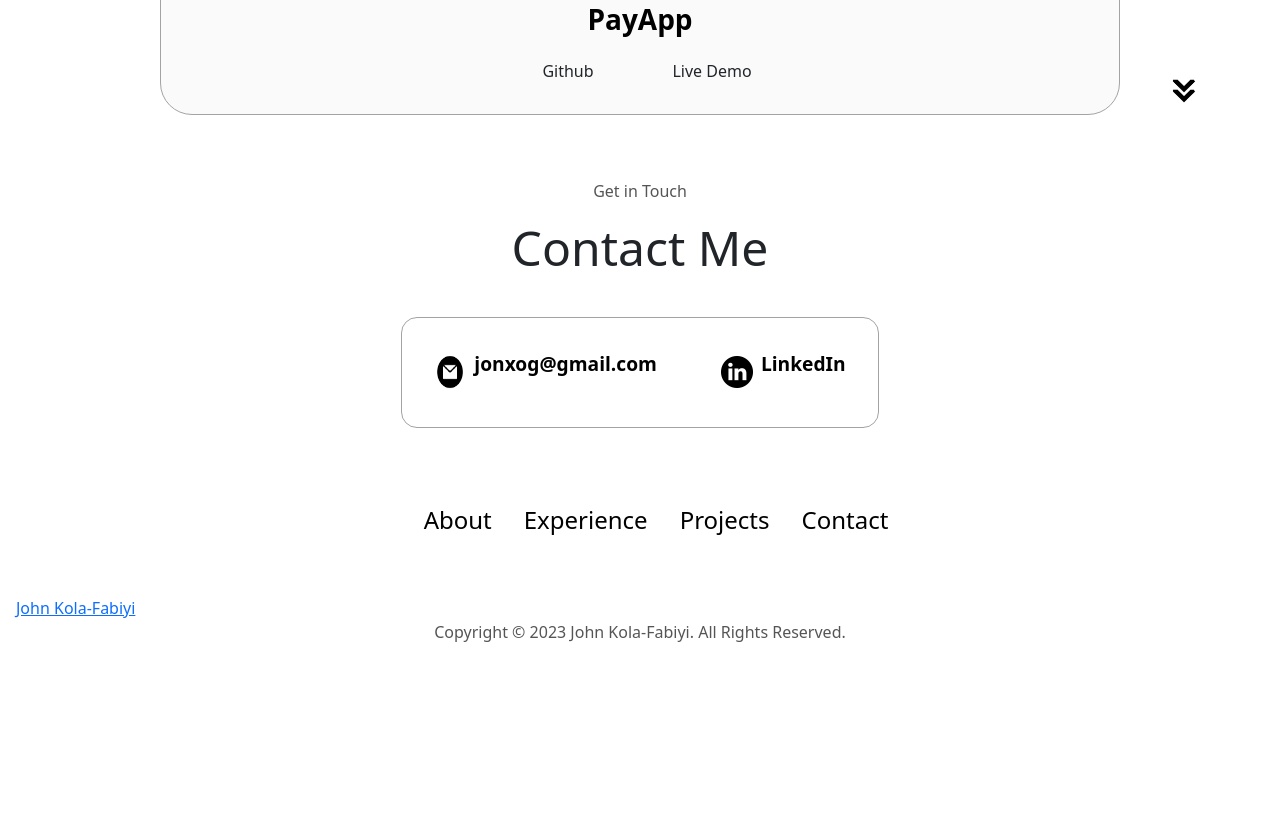
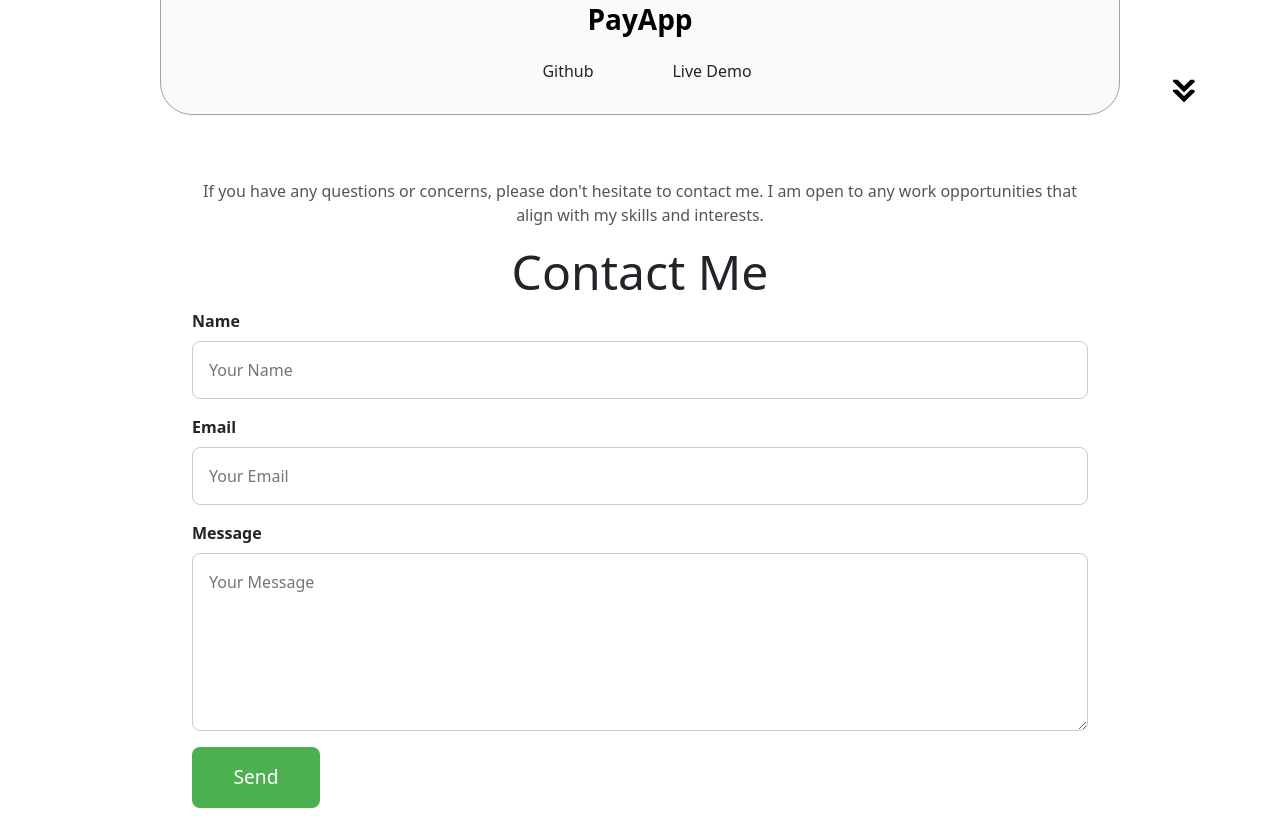
Before and after one commit to jon4444/portfolio, a plain HTML site: page index.html in a window 1280 px wide. Shown: the part 3884-4700 px from the top of the page. Before the commit the page ends 4552 px from the top, so only its background shows below. Drawn offline with nearby package versions, Linux system fonts and the light colour scheme.

Commit message:
few changes 2

```diff
--- a/index.html
+++ b/index.html
@@ -427,26 +427,38 @@
       />
     </section>
     <section id="contact">
-      <p class="section__text__p1">Get in Touch</p>
+      <p class="section__text__p1">
+        If you have any questions or concerns, please don't hesitate to contact me. I am open to any work opportunities that align with my skills and interests.
+      </p>
       <h1 class="title">Contact Me</h1>
-      <div class="contact-info-upper-container">
-        <div class="contact-info-container">
-          <img
-            src="./assets/email.png"
-            alt="Email icon"
-            class="icon contact-icon email-icon"
-          />
-          <p><a href="mailto:examplemail@gmail.com">jonxog@gmail.com</a></p>
+
+      <!-- Contact Form -->
+      <form action="mailto:jonxog@gmail.com" method="post" enctype="text/plain">
+        <div class="contact-form-container">
+          <!-- Name Field -->
+          <div class="form-field">
+            <label for="name">Name</label>
+            <input type="text" id="name" name="name" placeholder="Your Name" required />
+          </div>
+
+          <!-- Email Field -->
+          <div class="form-field">
+            <label for="email">Email</label>
+            <input type="email" id="email" name="email" placeholder="Your Email" required />
+          </div>
+
+          <!-- Message Field -->
+          <div class="form-field">
+            <label for="message">Message</label>
+            <textarea id="message" name="message" rows="6" placeholder="Your Message" required></textarea>
+          </div>
+
+          <!-- Send Button -->
+          <div class="form-field">
+            <button type="submit" class="btn">Send</button>
+          </div>
         </div>
-        <div class="contact-info-container">
-          <img
-            src="./assets/linkedin.png"
-            alt="LinkedIn icon"
-            class="icon contact-icon"
-          />
-          <p><a href="www.linkedin.com/in/john-kola-fabiyi">LinkedIn</a></p>
-        </div>
-      </div>
+      </form>
     </section>
     <footer>
       <nav>
--- a/style.css
+++ b/style.css
@@ -401,23 +401,19 @@ article .icon {
   display: flex;
   justify-content: center;
   flex-direction: column;
-  height: 70vh;
+  height: auto;
+  padding: 2rem;
   /* border: 4px solid rgb(53, 53, 53);
   padding: 1rem; */
 }
 
 .contact-info-upper-container {
   display: flex;
-  justify-content: center;
-  border-radius: 1rem;
-  border: rgb(53, 53, 53) 0.1rem solid;
-  border-color: rgb(163, 163, 163);
-  background: (250, 250, 250);
-  margin: 2rem auto;
-  padding: 1rem;
-  gap: 2rem;
-  flex-wrap: wrap;
-  max-width: 100%;
+  flex-direction: column;
+  gap: 1rem;
+  max-width: 500px;
+  margin: auto;
+  width: 100%;
 }
 
 .contact-info-container {
@@ -444,7 +440,40 @@ article .icon {
   color: grey; /* Change text color on hover */
 }
 
-.contact-icon {
+.form-field {
+  display: flex;
+  flex-direction: column;
+}
+
+.form-field label {
+  font-weight: bold;
+  margin-bottom: 0.5rem;
+}
+
+.form-field input,
+.form-field textarea {
+  padding: 1rem;
+  font-size: 1rem;
+  border: 1px solid #ccc;
+  border-radius: 0.5rem;
+  margin-bottom: 1rem;
+}
+
+.form-field button {
+  background-color: #4CAF50;
+  color: white;
+  padding: 1rem;
+  border: none;
+  border-radius: 0.5rem;
+  font-size: 1.2rem;
+  cursor: pointer;
+}
+
+.form-field button:hover {
+  background-color: #45a049;
+}
+
+/* .contact-icon {
   cursor: pointer;
   height: 2rem;
   width: 2rem;
@@ -452,7 +481,7 @@ article .icon {
 
 .email-icon {
   height: 2.5rem;
-}
+} */
 
 /* FOOTER SECTION */
 
```
